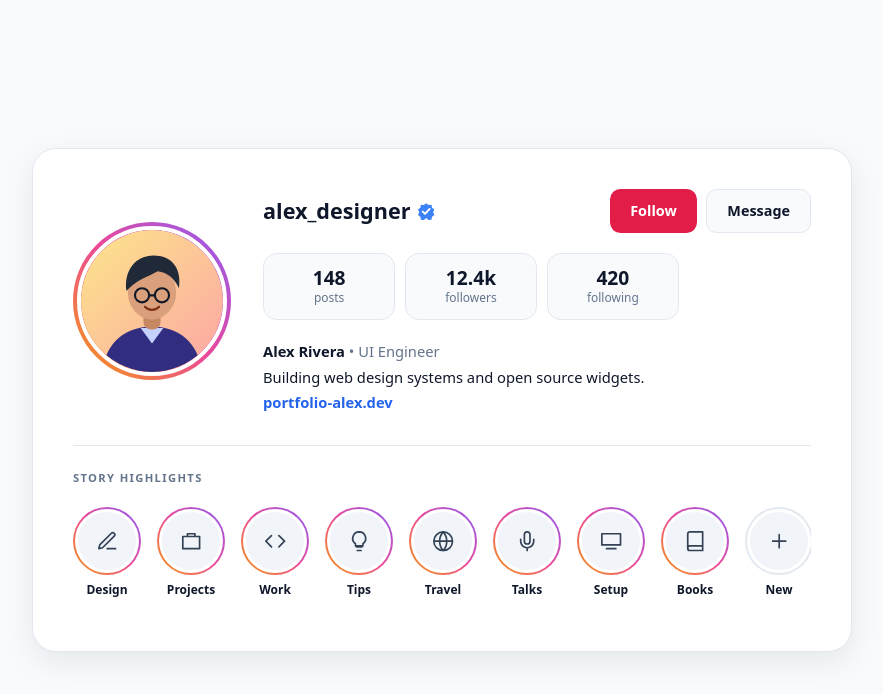
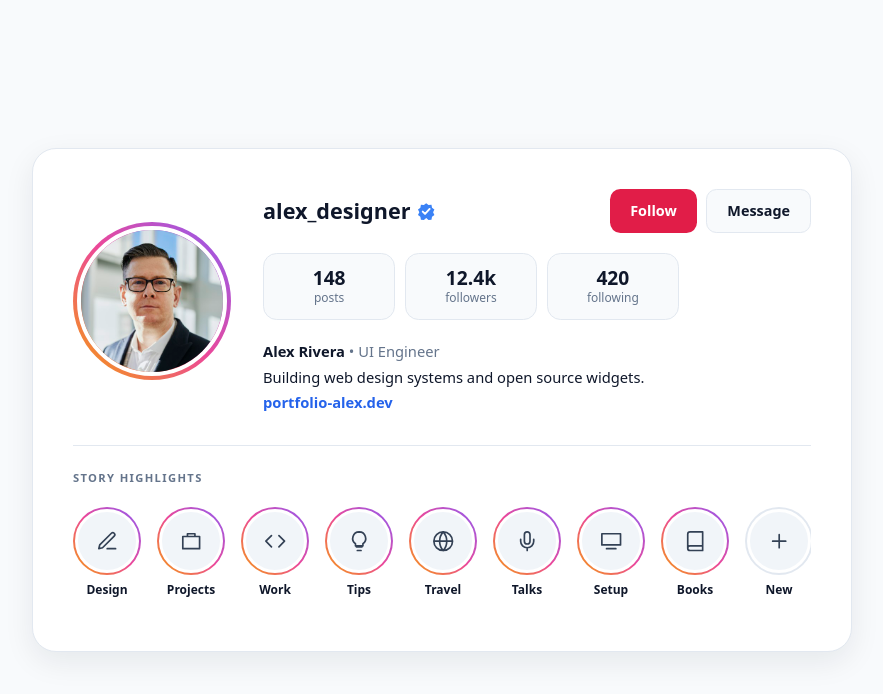
Before and after one commit to IshritRai/Frontend_assignment_1_Ishrit_Rai_A86605224057, a plain HTML site: page task4-creator-profile/index.html in a window 1280 px wide. Shown: the whole page, without its empty margins (198-1081 px from the left). Drawn offline with Linux system fonts and the light colour scheme.

Commit message:
feat(task4): show avatar photo in the profile header
Use the JPEG headshot and add object-fit: cover so it stays undistorted inside the circular frame.

```diff
--- a/task4-creator-profile/index.html
+++ b/task4-creator-profile/index.html
@@ -13,7 +13,7 @@
 
       <header class="profile-header">
         <div class="avatar-ring">
-          <img class="avatar" src="assets/avatar.svg" alt="Alex Rivera's profile picture" width="160" height="160">
+          <img class="avatar" src="assets/avatar.jpg" alt="Alex Rivera's profile picture" width="160" height="160">
         </div>
 
         <div class="profile-details">
--- a/task4-creator-profile/style.css
+++ b/task4-creator-profile/style.css
@@ -106,6 +106,7 @@ button {
   height: 120px;
   border: 4px solid var(--surface);
   border-radius: 50%;
+  object-fit: cover; /* keep the photo circular without distortion */
 }
 
 .username {
```
